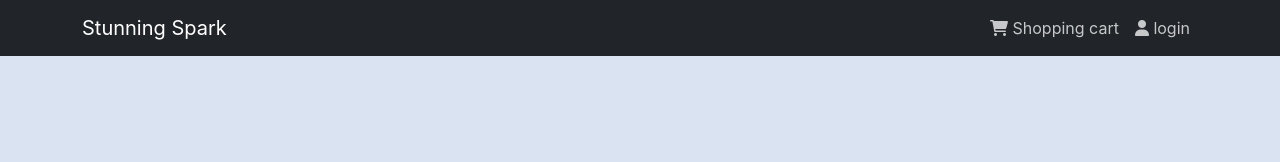
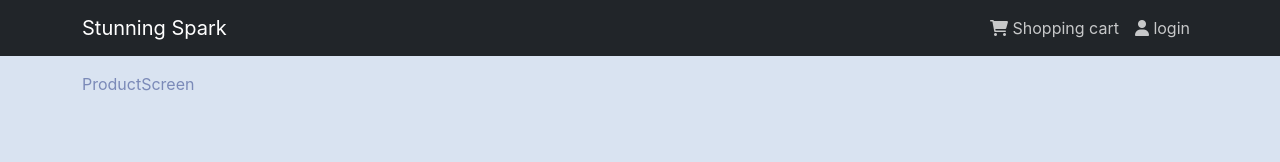
Before and after one commit to rahuldev8/stunning-spark, a React (Create React App) app in the folder frontend/: page /product/1 in a window 1280 px wide. Shown: the top 162 px of the page. Built offline with nearby package versions, Linux system fonts and the light colour scheme.

Commit message:
Product Page Routed

```diff
--- a/frontend/package.json
+++ b/frontend/package.json
@@ -9,6 +9,7 @@
     "react": "^18.2.0",
     "react-bootstrap": "^2.5.0",
     "react-dom": "^18.2.0",
+    "react-router-bootstrap": "^0.25.0",
     "react-router-dom": "^5.3.0",
     "react-scripts": "5.0.1",
     "web-vitals": "^2.1.4"
--- a/frontend/src/App.js
+++ b/frontend/src/App.js
@@ -4,6 +4,7 @@ import {Container} from 'react-bootstrap';
 import Header from './components/Header';
 import Footer from './components/Footer';
 import HomeScreen from './screens/HomeScreen';
+import ProductScreen from './screens/ProductScreen';
 
 const App =() => {
   return (
@@ -12,6 +13,7 @@ const App =() => {
       <main className='py-3'>
         <Container>
           <Route path='/' component={HomeScreen} exact/>
+          <Route path='/product/:id' component={ProductScreen} exact/>
         </Container>
       </main>
       <Footer />
--- a/frontend/src/components/Product.js
+++ b/frontend/src/components/Product.js
@@ -1,4 +1,5 @@
 import React from 'react'
+import {Link} from 'react-router-dom'
 import { Card } from 'react-bootstrap'
 import Rating from './Rating'
 
--- /dev/null
+++ b/frontend/src/screens/ProductScreen.js
@@ -0,0 +1,9 @@
+import React from 'react'
+
+const ProductScreen = () => {
+  return (
+    <div>ProductScreen</div>
+  )
+}
+
+export default ProductScreen
```
Also changed, not shown: 1 other file (tests, documents, lock files or other folders).
